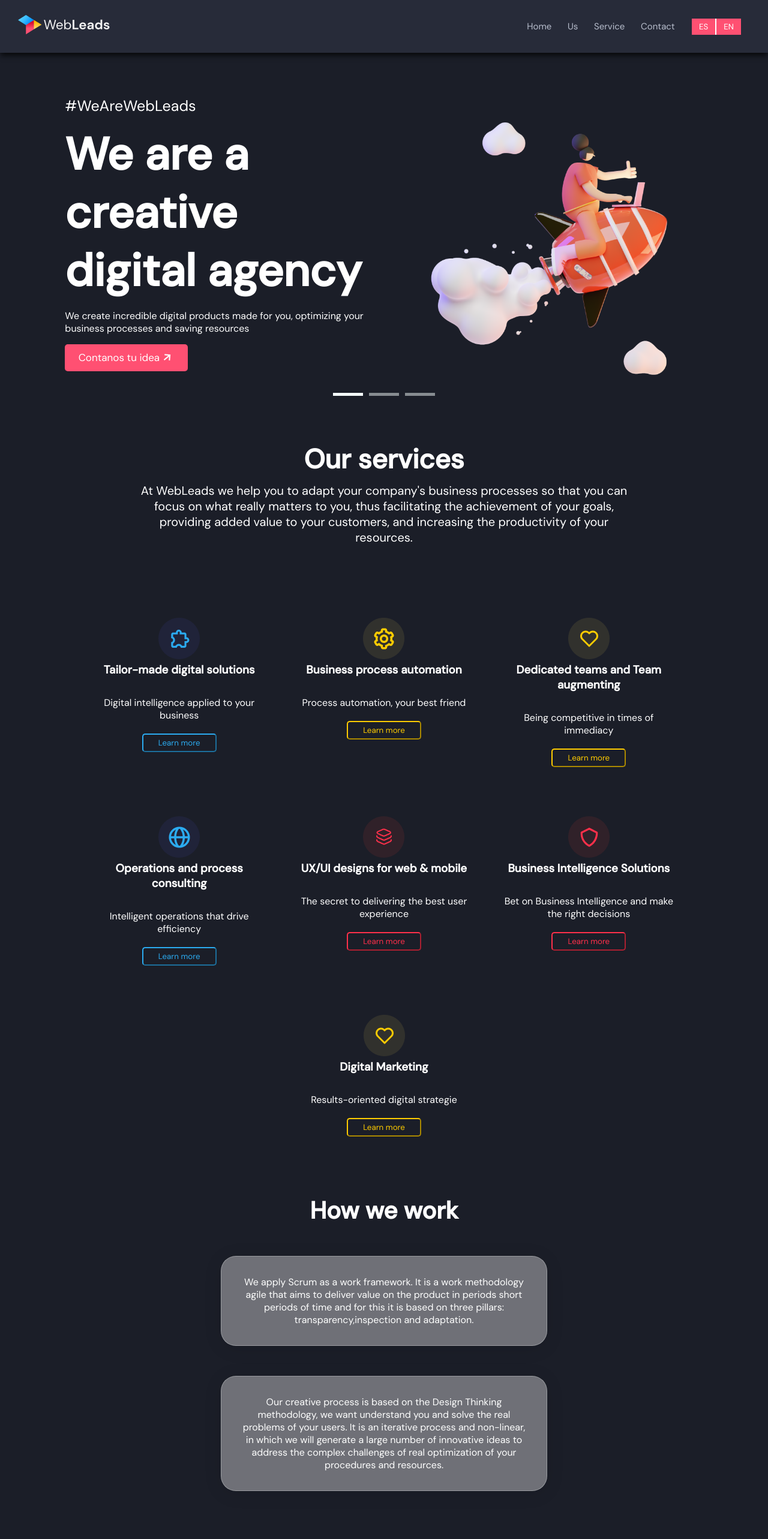
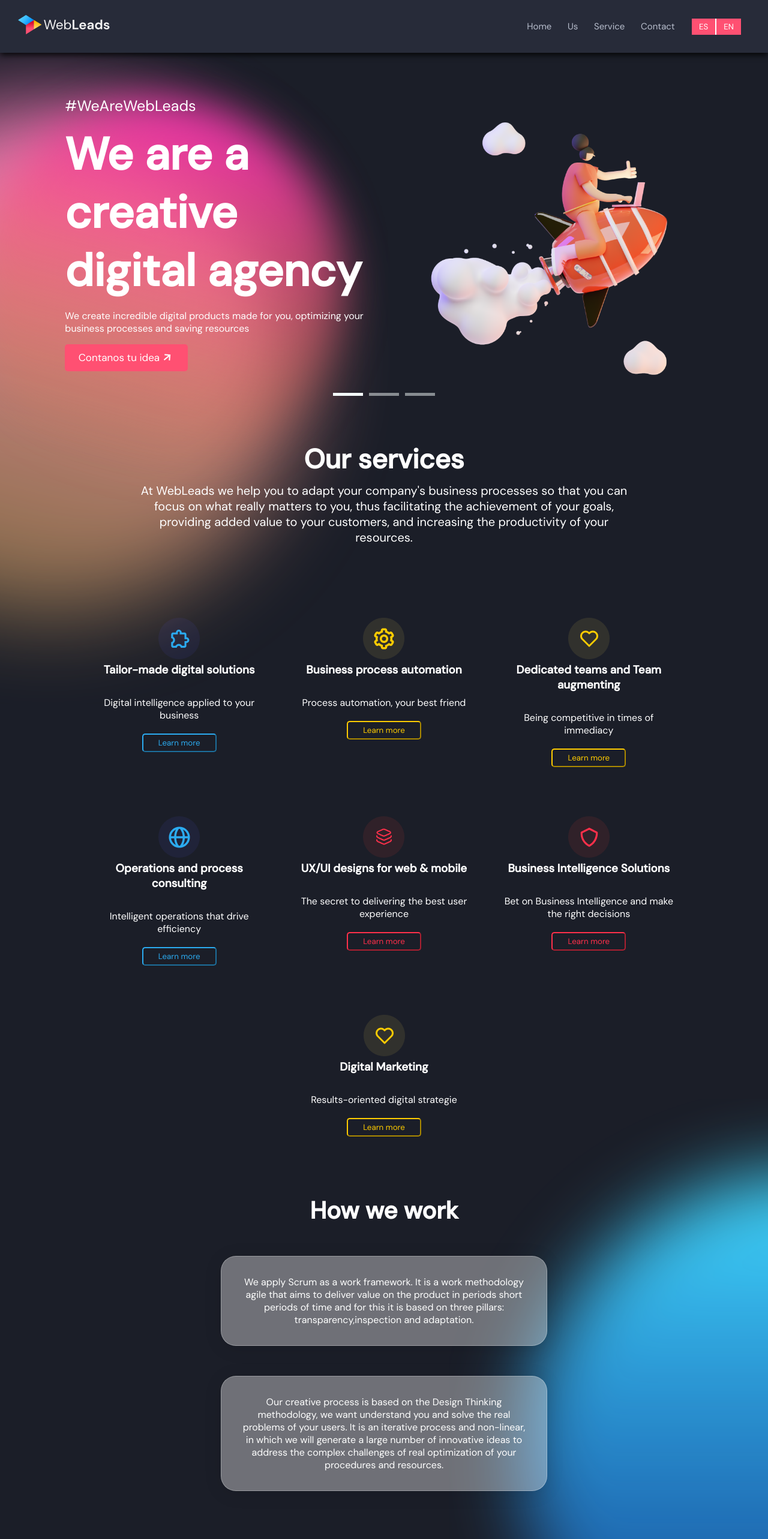
Before and after one commit to hectorRperez/webLeads, a Vue app: page / in a window 1280 px wide. Shown: the top 2566 px of the page at 60% size. Before the commit the page ends 2511 px from the top, so only its background shows below. Built offline with nearby package versions, Linux system fonts and the light colour scheme.

Commit message:
update gradient

```diff
--- a/src/view/HomePage.vue
+++ b/src/view/HomePage.vue
@@ -1,13 +1,16 @@
 <template>
   <!-- <Navigation /> -->
+
+  <img class="gradient-1" src="../assets/img/Gradient01.svg" alt="" />
   <Navbar />
   <Carousel :slides="slides" />
   <our-services></our-services>
+  <img class="gradient-2" src="../assets/img/Gradient02.svg" alt="" />
+
   <scrum-service></scrum-service>
 </template>
 
 <script>
-// import Navigation from "../components/Navigation.vue";
 import Navbar from "../components/NavBar.vue";
 import Carousel from "../components/Carousel.vue";
 import item1 from "../components/carousel/Item1.vue";
@@ -36,5 +39,20 @@ export default {
 };
 </script>
 
-<style>
+<style scoped>
+.gradient-1 {
+  width: 650px;
+  height: 1200px;
+  position: absolute;
+  z-index: -100;
+  left: 0;
+}
+
+.gradient-2 {
+  width: 650px;
+  height: 1200px;
+  position: absolute;
+  z-index: -100;
+  right: 0;
+}
 </style>
```
Also changed, not shown: src/assets/img/Gradient01.svg (added), src/assets/img/Gradient02.svg (added).
